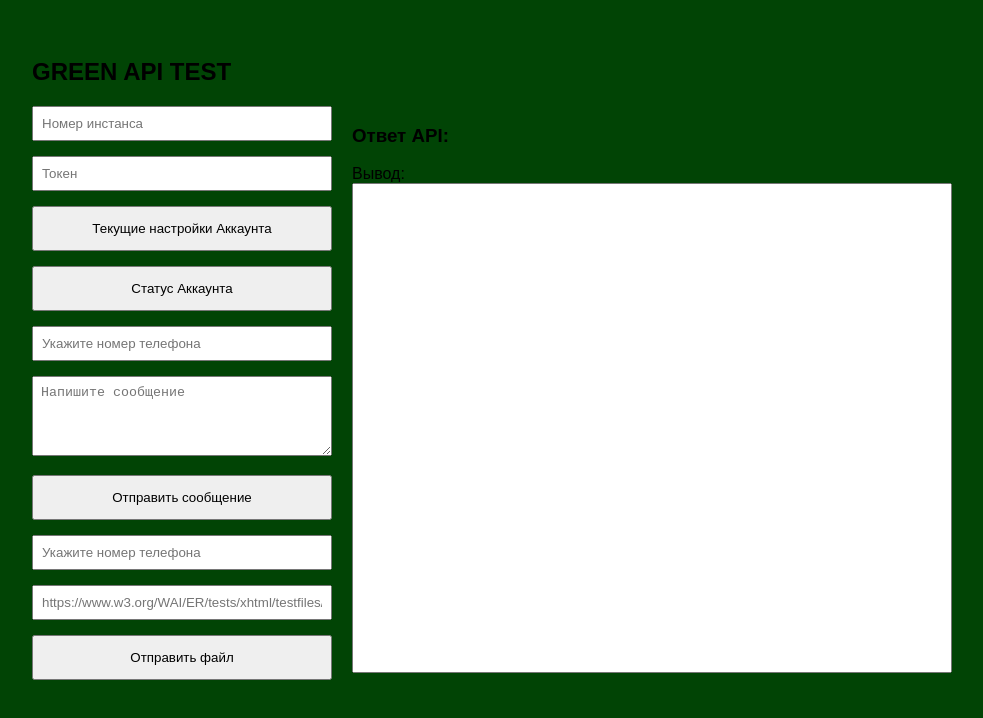
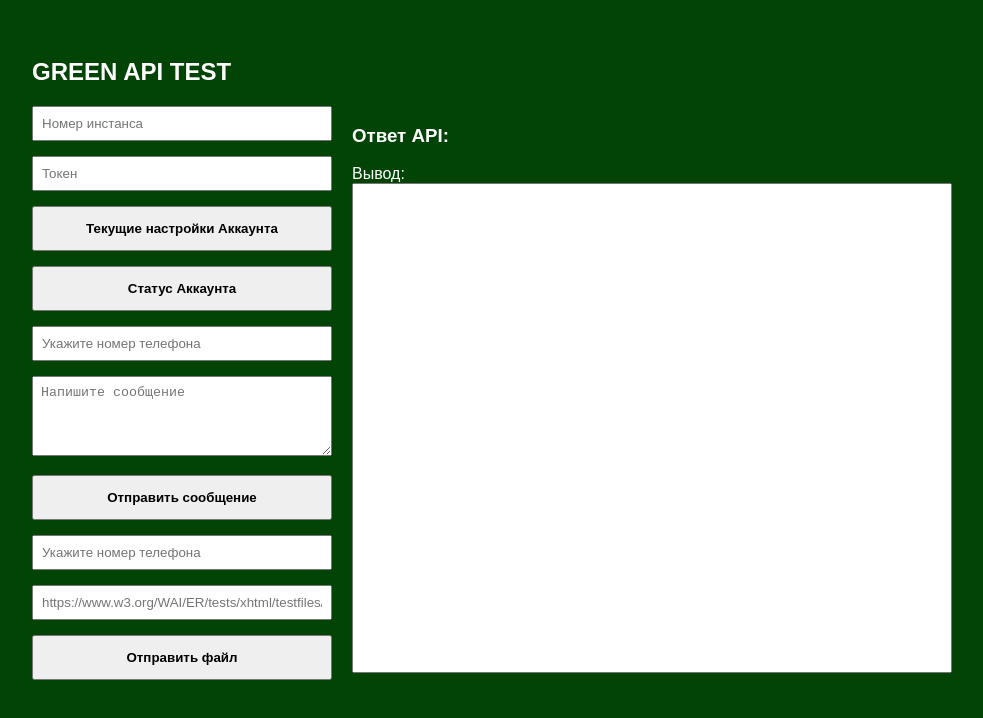
Before and after one commit to Ddy25/Greenapitesttask, a plain HTML site: page index.html in a window 1280 px wide. Shown: the whole page, without its empty margins (6-989 px from the left). Drawn offline with Linux system fonts and the light colour scheme.

Commit message:
test
test

```diff
--- a/style.css
+++ b/style.css
@@ -30,6 +30,7 @@
 button {
     height: 45px;
     cursor: pointer;
+    font-weight: bold;
 }
 
 #message {
@@ -49,3 +50,10 @@
 .right-panel {
     width: 600px;
 }
+h2, h3 {
+    color: white;
+}
+
+label {
+    color: white;
+}
```
